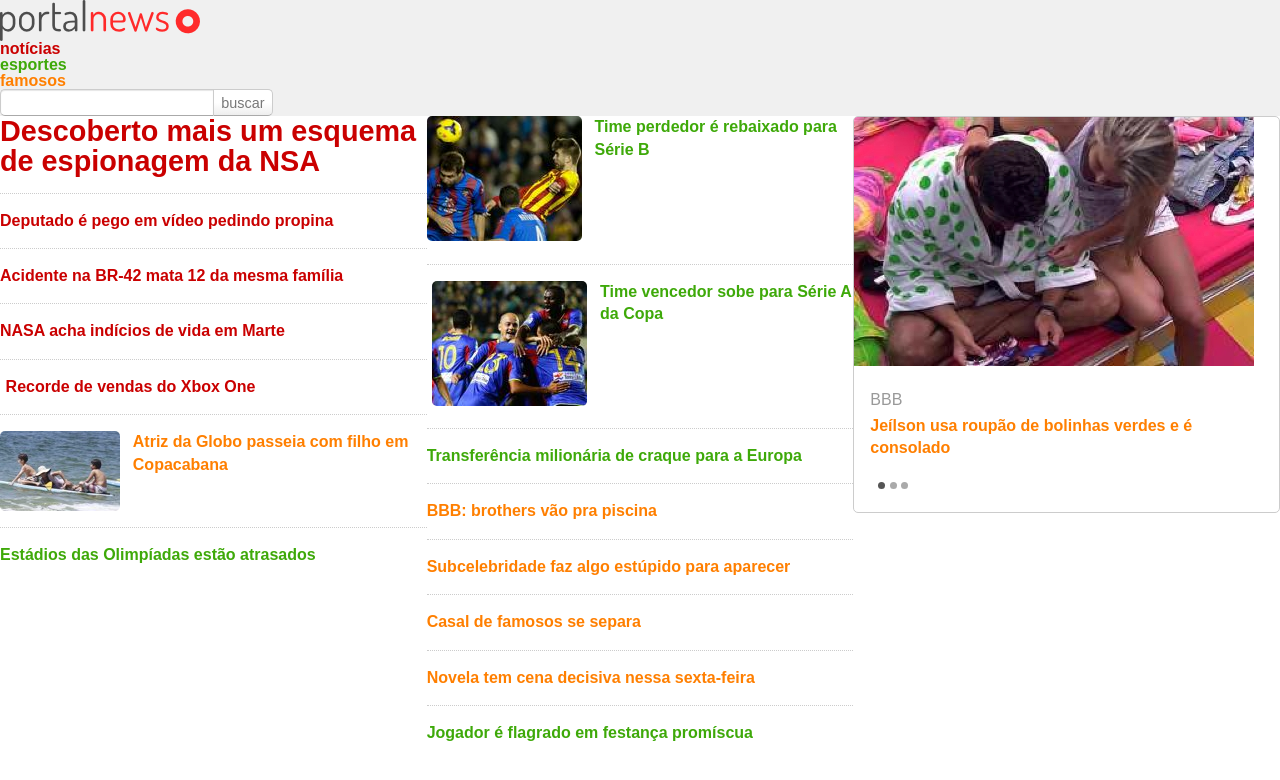
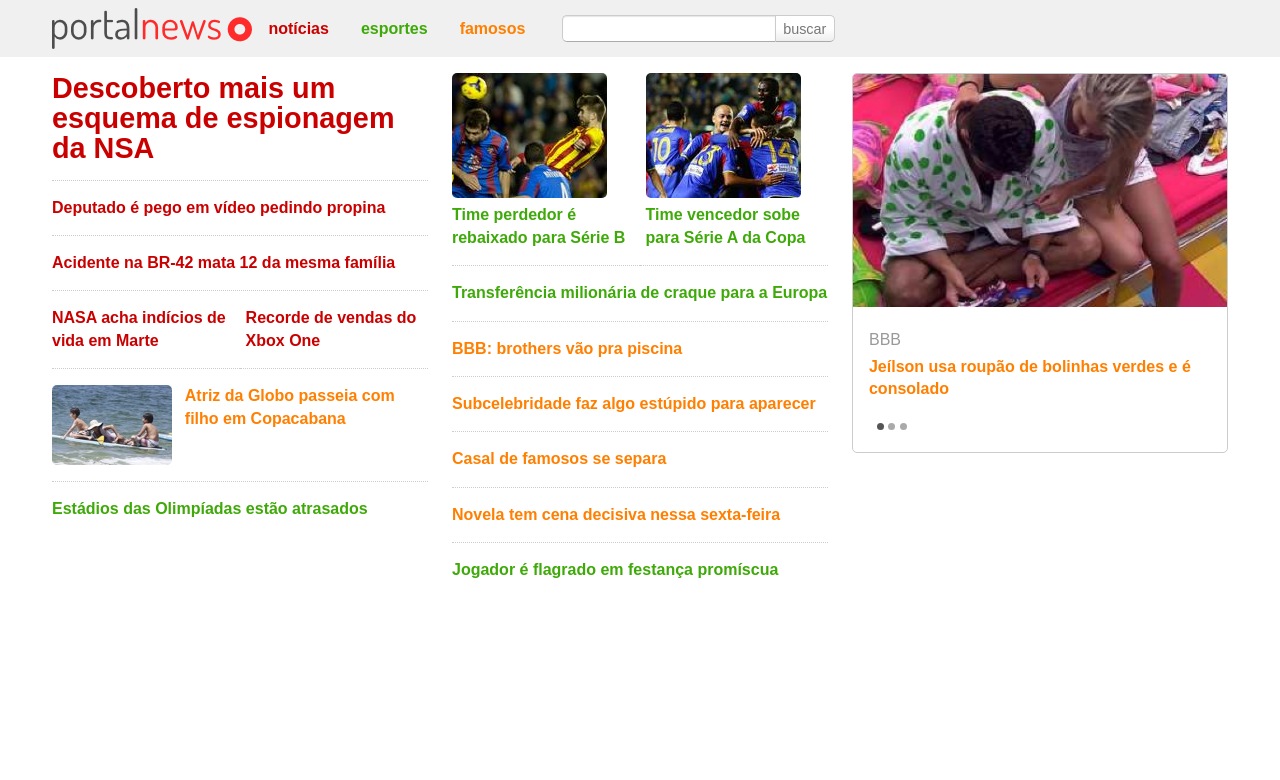
Before and after one commit to wtmaruyama/web_responsivo, a plain HTML site: page index.html in a window 1280 px wide. Drawn offline with Linux system fonts and the light colour scheme.

Commit message:
2 - Design fluído

```diff
--- a/css/exercicios.css
+++ b/css/exercicios.css
@@ -2,3 +2,50 @@
     float: left;
     width: 33.333%;
 }
+
+.mini {
+    float: left;
+    width: 50%;
+}
+
+/* Centraliza o conteúdo na tela e defina um tamanho máximo de 1200p */
+.container{
+    margin: 0 auto;
+    max-width: 1200px;
+}
+.logo,
+.secao {
+    padding: 0 1%;
+}
+/* Evita que as imagens estourem os elementos que as contém */
+img {
+    max-width: 100%;
+}
+
+/*
+Configurar o topo do site:
+ - Colocar tudo na mesma linha
+ - Os blocos "escorreguem" para baixo naturalmente ao redimensionar a tela
+*/
+.logo,
+.busca,
+.barra-nav,
+.menu-principal {
+    display: inline-block;
+    vertical-align: middle;
+}
+
+.menu-principal li {
+    float: left;
+}
+
+/** Medidas proporcionais a fonte do texto **/
+header {
+    padding: 0.5em 0;
+}
+.destaques {
+    margin-top: 1em;
+}
+.barra-nav {
+    margin: 0.4em 0;
+}
```
